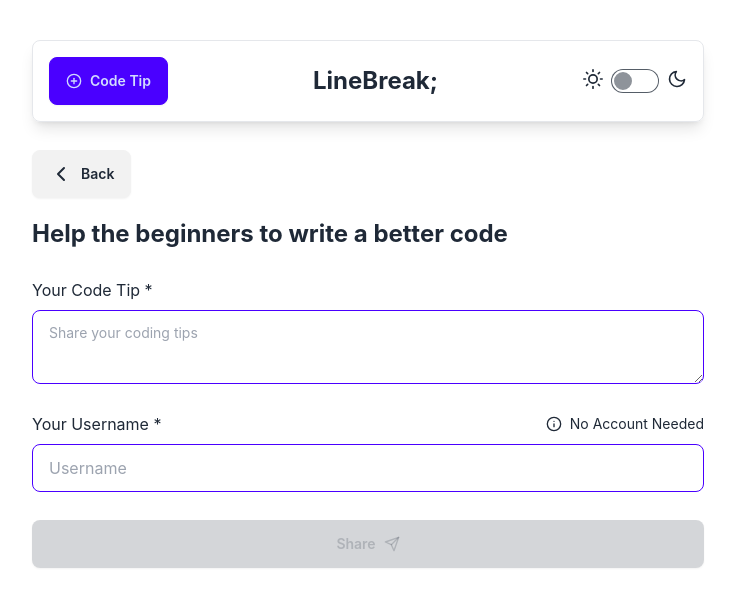
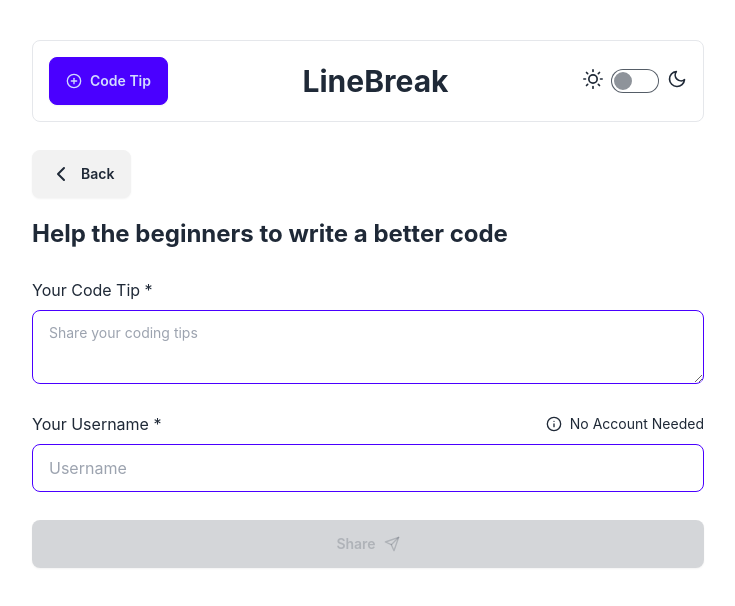
Before and after one commit to mirankavinda/dailycode.live, a React (Vite) app: page /new in a window 1280 px wide. Shown: the top 606 px of the page, without its empty margins (272-1007 px from the left). Built offline with nearby package versions, Linux system fonts and the light colour scheme.

Commit message:
change-content

```diff
--- a/src/Screens/Home/components/CodeTipsItem.jsx
+++ b/src/Screens/Home/components/CodeTipsItem.jsx
@@ -8,7 +8,6 @@ function CodeTipsItem({codetips, index}) {
     <div className='my-10 p-5 border shadow-lg rounded-lg '>
         <div className='flex gap-8'>
             <h2 className='flex gap-2'><span>{index+1}. </span>{codetips?.content}</h2>
-
             <div className='flex flex-col items-center'>
                 <ThumbsUp className='h-4 w-4 text-current hover:text-orange-500 cursor-pointer'/>
                 <h2 className='text-lg rounded-md p-1'>{codetips.vote}</h2>
--- a/src/Screens/Home/components/Header.jsx
+++ b/src/Screens/Home/components/Header.jsx
@@ -12,12 +12,12 @@ const Header = () => {
   }
 
   return (
-    <div className='flex flex-row justify-between items-center shadow-lg p-4 border rounded-lg'>
+    <div className='flex flex-row justify-between items-center p-4  border rounded-lg'>
       <button className='btn btn-primary btn-sm md:btn-md'
       onClick={()=>navigation('/new')}
       >
         <CirclePlus className='h-4 w-4'/>Code Tip</button>
-      <h2 className='font-bold text-sm md:text-2xl'>LineBreak;</h2>
+      <h2 className='font-bold text-xl md:text-3xl'>LineBreak</h2>
 
       <div className='items-center'>
         <label className="flex cursor-pointer gap-2" onChange={toggleTheme}>
--- a/src/Screens/Home/components/HeroSection.jsx
+++ b/src/Screens/Home/components/HeroSection.jsx
@@ -2,9 +2,12 @@ import React from 'react'
 
 const HeroSection = () => {
   return (
-    <div className='my-5 flex flex-col items-center gap-5'>
-        <h2 className='text-3xl font-bold text-center my-5'>Daily Code Tips for Beginners</h2>
-        <h2 className='text-center'>Write your best Code tips for begginers, No account needed!</h2>
+    <div className='my-10 flex flex-col items-center gap-5'>
+        <h2 className='text-3xl font-bold text-center my-5'>Daily Code Tips for Programmers</h2>
+        <h2 className='text-center'>
+        Join our community to connect with seasoned programmers, gain valuable insights, and improve your coding skills.
+        Start your programming journey with support and guidance every step of the way.
+        </h2>
     </div>
   )
 }
```
